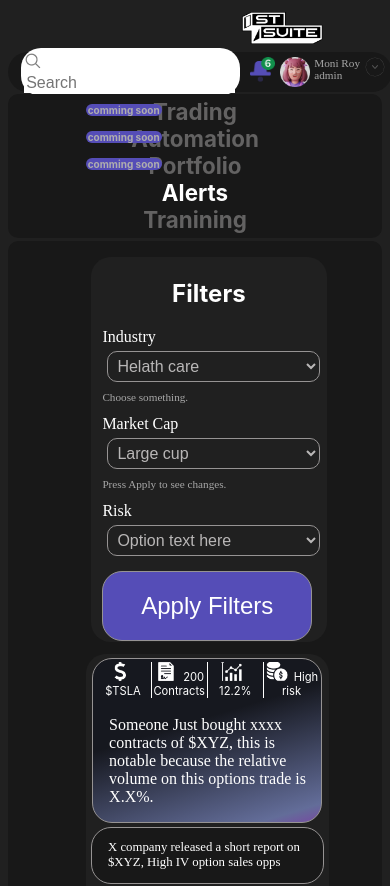
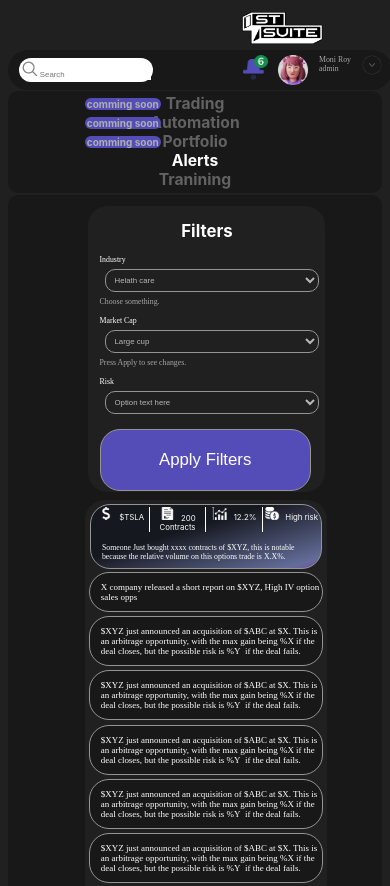
Before and after one commit to ab003laa/Geek-Labs-UI-Design, a React (Vite) app: page / in a window 390 px wide. Shown: the top 886 px of the page. Built offline with nearby package versions, Linux system fonts and the light colour scheme.

Commit message:
Update App.css

```diff
--- a/src/App.css
+++ b/src/App.css
@@ -219,6 +219,7 @@ form button {
   * {
     font-size: 1rem;
   }
+
   .header-container{
     display: block;
   }
@@ -262,3 +263,7 @@ form button {
     padding: 5px;
   }
 }
+@media screen and (max-width: 400px) {
+  * {
+    font-size: 0.7rem;
+  }
```
